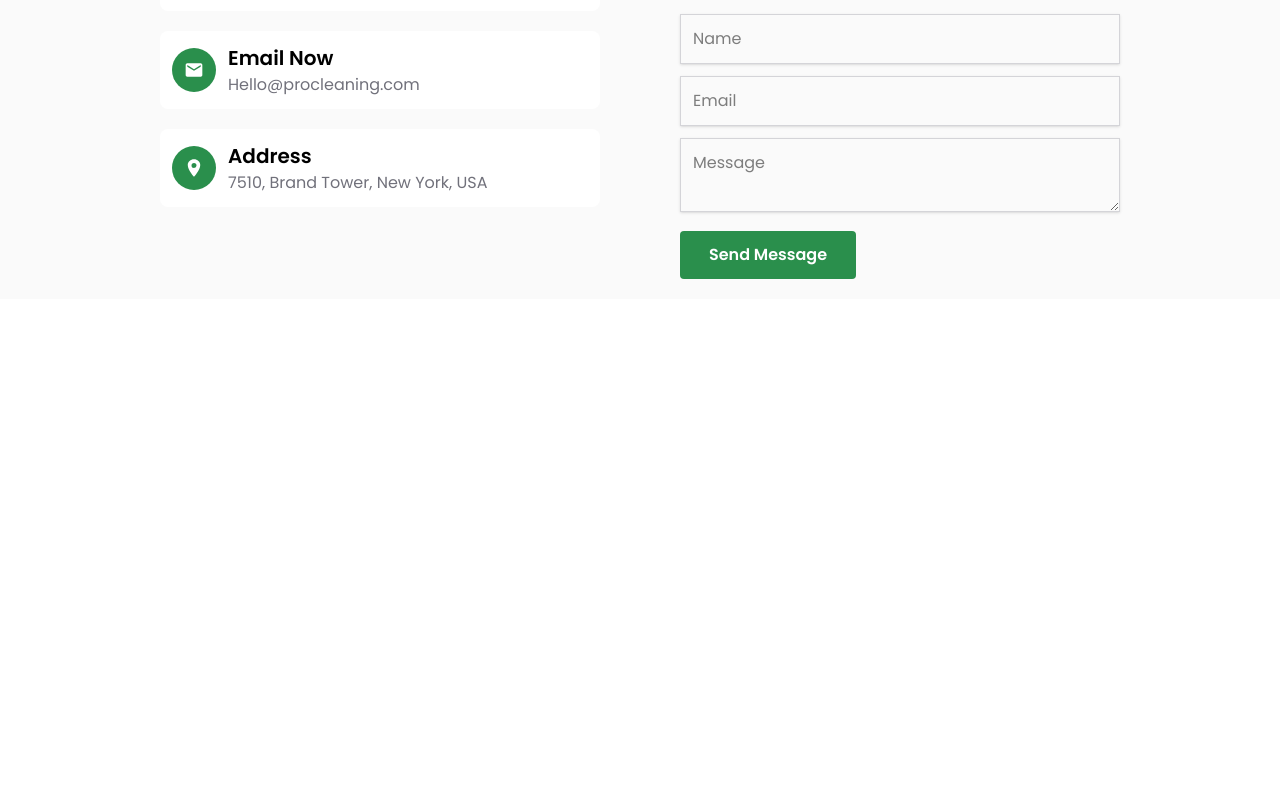
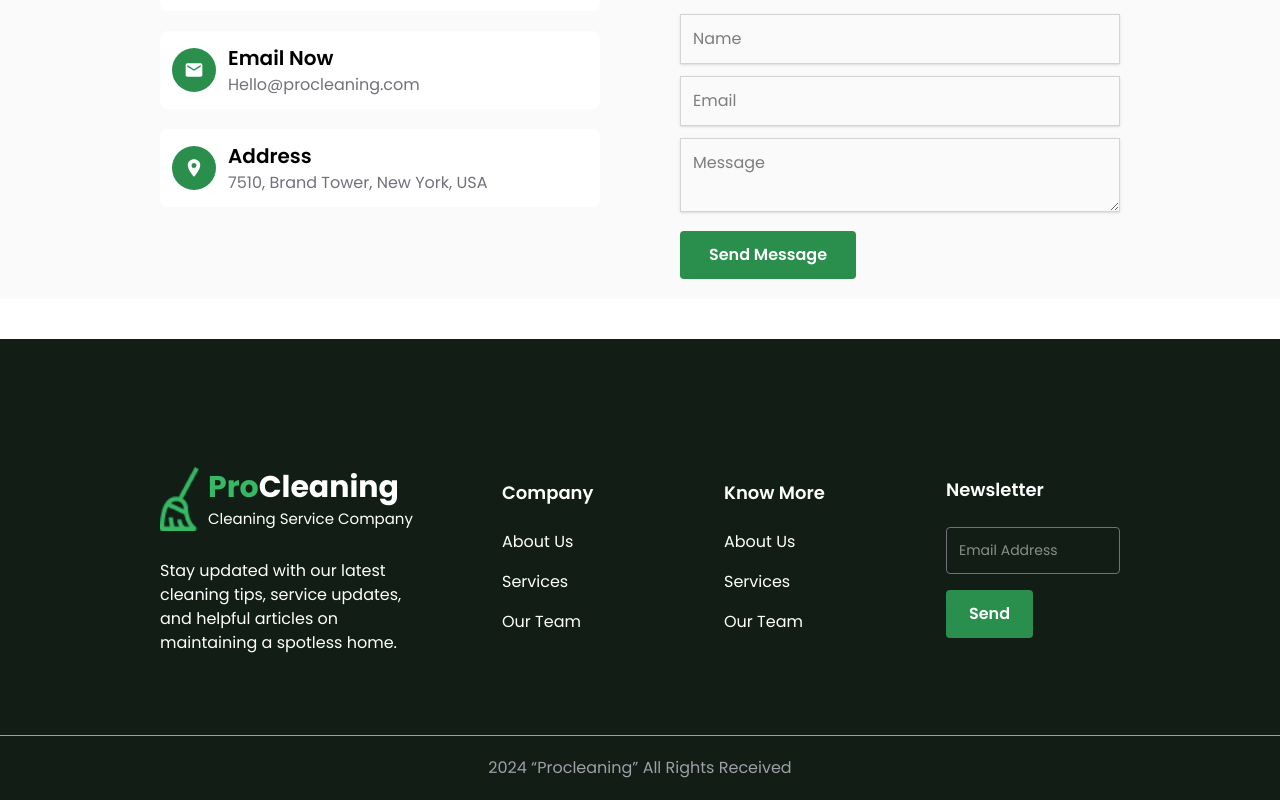
Before and after one commit to DsDigitalz/Business-Cleaning-Services-Website, a React (Vite) app: page / in a window 1280 px wide. Shown: the part 6271-7071 px from the top of the page. Before the commit the page ends 6570 px from the top, so only its background shows below. Built offline with nearby package versions, Linux system fonts and the light colour scheme.

Commit message:
added Footer Component

```diff
--- a/src/App.jsx
+++ b/src/App.jsx
@@ -12,6 +12,7 @@ import Testimonials from "./Components/Testimonials";
 import BlogInfo from "./Components/BlogInfo";
 import BlogCards from "./Components/BlogCards";
 import Contact from "./Components/Contact";
+import Footer from "./Components/Footer";
 
 export default function App() {
   return (
@@ -29,6 +30,7 @@ export default function App() {
       <BlogInfo/>
       <BlogCards/>
       <Contact/>
+      <Footer/>
     </div>
   );
 }
--- a/src/Components/BlogCards.jsx
+++ b/src/Components/BlogCards.jsx
@@ -4,7 +4,7 @@ export default function BlogCards() {
   return (
     <section
       className="grid grid-cols-1 px-5 gap-10 w-full rounded-t-4xl md:grid-cols-2 md:px-20 lg:grid-cols-3 lg:px-40 xl:grid-cols-3 2xl:grid-cols-3 max-w-[1440px] mx-auto mt-10 mb-20 scroll-smooth"
-      id="services"
+      id="blog"
     >
       <div
         className="flex flex-col gap-4 border border-zinc-200 rounded-4xl hover:shadow-2xl hover:shadow-[#2a8f4c45]
--- a/src/Components/BlogInfo.jsx
+++ b/src/Components/BlogInfo.jsx
@@ -2,7 +2,7 @@ import React from "react";
 
 export default function BlogInfo() {
   return (
-    <section className="border-b border-zinc-300 mb-10 ">
+    <section className="border-b border-zinc-300 mb-10 scroll-smooth" id="blog">
       <div className="bg-white max-w-[1440px] mx-auto flex flex-col  items-center pt-5 px-10 text-[#111D15] mt-10 md:flex-row md:items-center md:justify-between md:gap-10 md:px-20 md:py-10 lg:px-40">
         <div className=" text-3xl font-bold  px-3 text-center  py-3 sm:w-[60%] md:flex md:items-center md:text-left md:mt-0 lg:text-[36px] bg-[#FAF9F6] md:p-5 md:w-[70%] lg:w-[70%]">
           Stay Updated with Our Tips & Service News!
--- a/src/Components/Contact.jsx
+++ b/src/Components/Contact.jsx
@@ -5,7 +5,7 @@ import { IoLocationSharp } from "react-icons/io5";
 export default function Contact() {
   return (
     <section className="bg-zinc-50">
-      <div className="max-w-[1440px] mx-auto px-5  py-5 md:px-20 lg:px-40 lg:flex lg:items-center lg:justify-between lg:gap-20">
+      <div className="max-w-[1440px] mx-auto px-5  py-5 md:px-20 lg:px-40 lg:flex lg:items-center lg:justify-between lg:gap-20 scroll-smooth" id="contact">
         <div className=" flex flex-col gap-5 lg:flex-1">
           <h1 className="text-4xl font-semibold mb-2">Find us</h1>
           <div className="flex items-center gap-3 bg-white p-3 rounded-lg">
--- /dev/null
+++ b/src/Components/Footer.jsx
@@ -0,0 +1,65 @@
+import React from "react";
+
+export default function Footer() {
+  return (
+    <section className="bg-[#111D15] w-full pt-15 pb-5 mt-10 lg:pt-30 scroll scroll-smooth" id="footer">
+      <div className="max-w-[1440px] flex flex-col gap-12 mx-auto px-5 md:px-20 lg:px-40 lg:flex-row lg:items-center lg:justify-between  text-white">
+        {/* First container */}
+        <div className="flex flex-col gap-7 lg:flex-1/4">
+          <div className="flex gap-2 items-center pt-2  ">
+            <div>
+              <img
+                src="./brush.png"
+                alt=""
+                className="w-[25px] lg:w-[30px] xl:w-[40px]"
+              />
+            </div>
+            <div className="flex flex-col leading-5">
+              <h1 className="text-[24px] font-bold text-[#36B864] lg:text-2xl xl:text-3xl">
+                Pro<span className="text-white">Cleaning</span>
+              </h1>
+              <p className="text-white text-[12px] lg:text-[12px] xl:text-[15px] mt-1">
+                Cleaning Service Company
+              </p>
+            </div>
+          </div>
+          <p className="w-[85%]">
+            Stay updated with our latest cleaning tips, service updates, and
+            helpful articles on maintaining a spotless home.
+          </p>
+        </div>
+        {/* Second container */}
+        <div className="flex flex-col gap-4 lg:flex-1/8">
+          <h1 className="text-[18px] font-semibold mb-2">Company</h1>
+          <p>About Us</p>
+          <p>Services</p>
+          <p>Our Team</p>
+        </div>
+        <div className="flex flex-col gap-4 lg:flex-1/8">
+          <h1 className="text-[18px] font-semibold mb-2">Know More</h1>
+          <p>About Us</p>
+          <p>Services</p>
+          <p>Our Team</p>
+        </div>
+        <div className="flex flex-col gap-4 lg:flex-1/8">
+          <h1 className="text-[18px] font-semibold mb-2">Newsletter</h1>
+          <label htmlFor="">
+            <input
+              type="email"
+              name=""
+              id=""
+              placeholder="Email Address"
+              className="border border-zinc-500 rounded p-3 w-full lg:text-[12px] xl:text-[14px]"
+            />
+          </label>
+          <button className="cursor-pointer bg-[#2a8f4c] rounded text-white py-3 px-5 font-semibold active:bg-[#21723c] w-[30%] lg:w-[70%] xl:w-[50%]">
+            Send
+          </button>
+        </div>
+      </div>
+      <div className="border-t-1 border-zinc-400 mt-15 flex justify-center pt-5 text-zinc-400 lg:mt-20">
+        <p>2024 “Procleaning” All Rights Received</p>
+      </div>
+    </section>
+  );
+}
--- a/src/Components/Hero.jsx
+++ b/src/Components/Hero.jsx
@@ -26,10 +26,10 @@ export default function Hero() {
           energy, and money.
         </p>
         <div className="flex gap-1 md:flex md:gap-3">
-          <button className="cursor-pointer bg-[#2a8f4c] rounded text-white py-3 px-5 font-semibold active:bg-[#21723c]">
+          <button className="cursor-pointer bg-[#2a8f4c] hover:scale-102 transition-all duration-500 rounded text-white py-3 px-5 font-semibold active:bg-[#21723c]">
             Get Start Now
           </button>
-          <button className="text-white cursor-pointer border border-zinc-300 md:border-zinc-600 md:text-black rounded py-3 px-5 font-semibold hover:bg-[#2a8f4c] transition-all duration-300 hover:text-white active:bg-[#21723c]">
+          <button className="text-white cursor-pointer border hover:scale-102 border-zinc-500 md:border-zinc-600 md:text-black rounded py-3 px-5 font-semibold hover:bg-zinc-100 transition-all duration-300 hover:border-none active:bg-[#dcdddc]">
             View all Services
           </button>
         </div>
```
